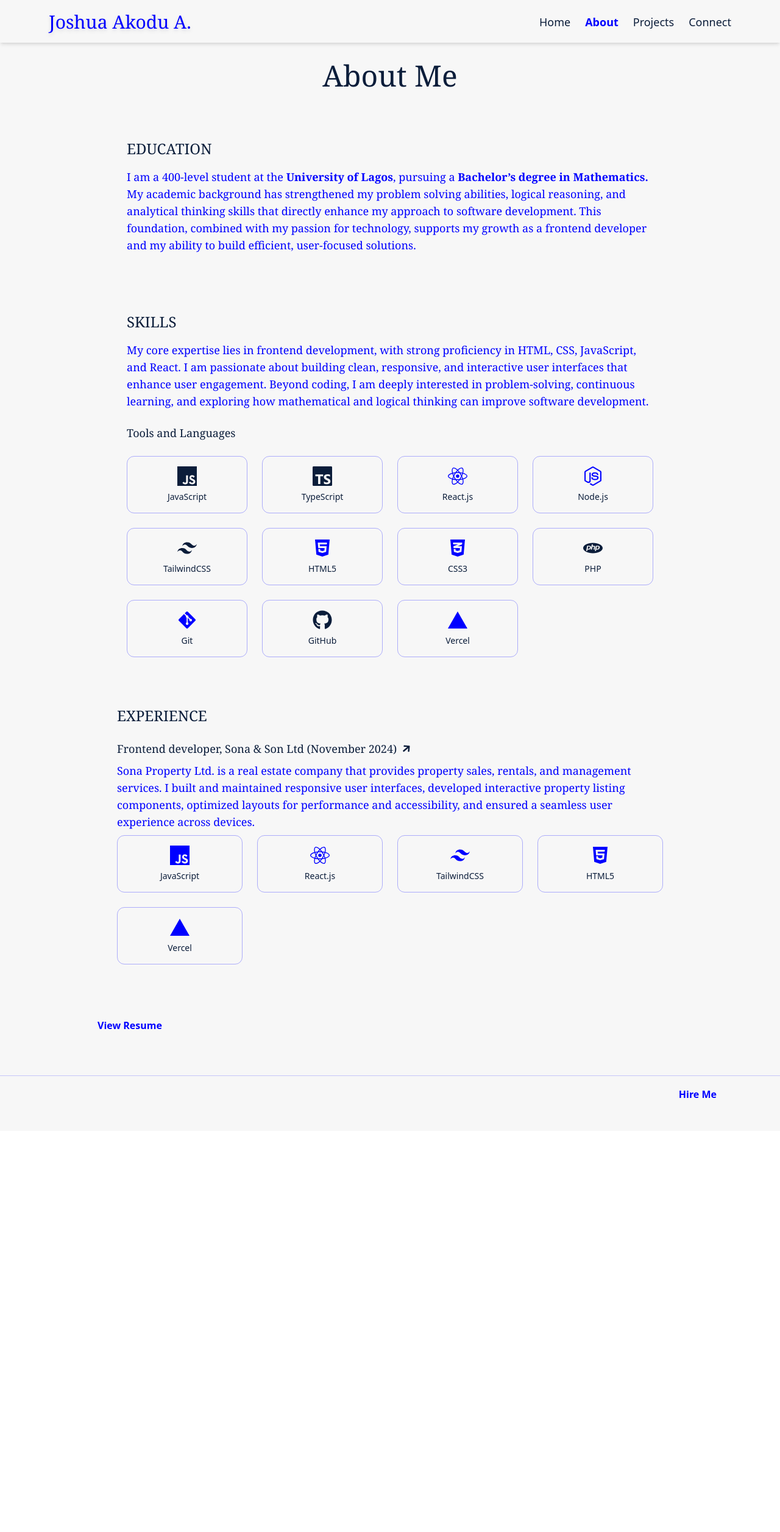
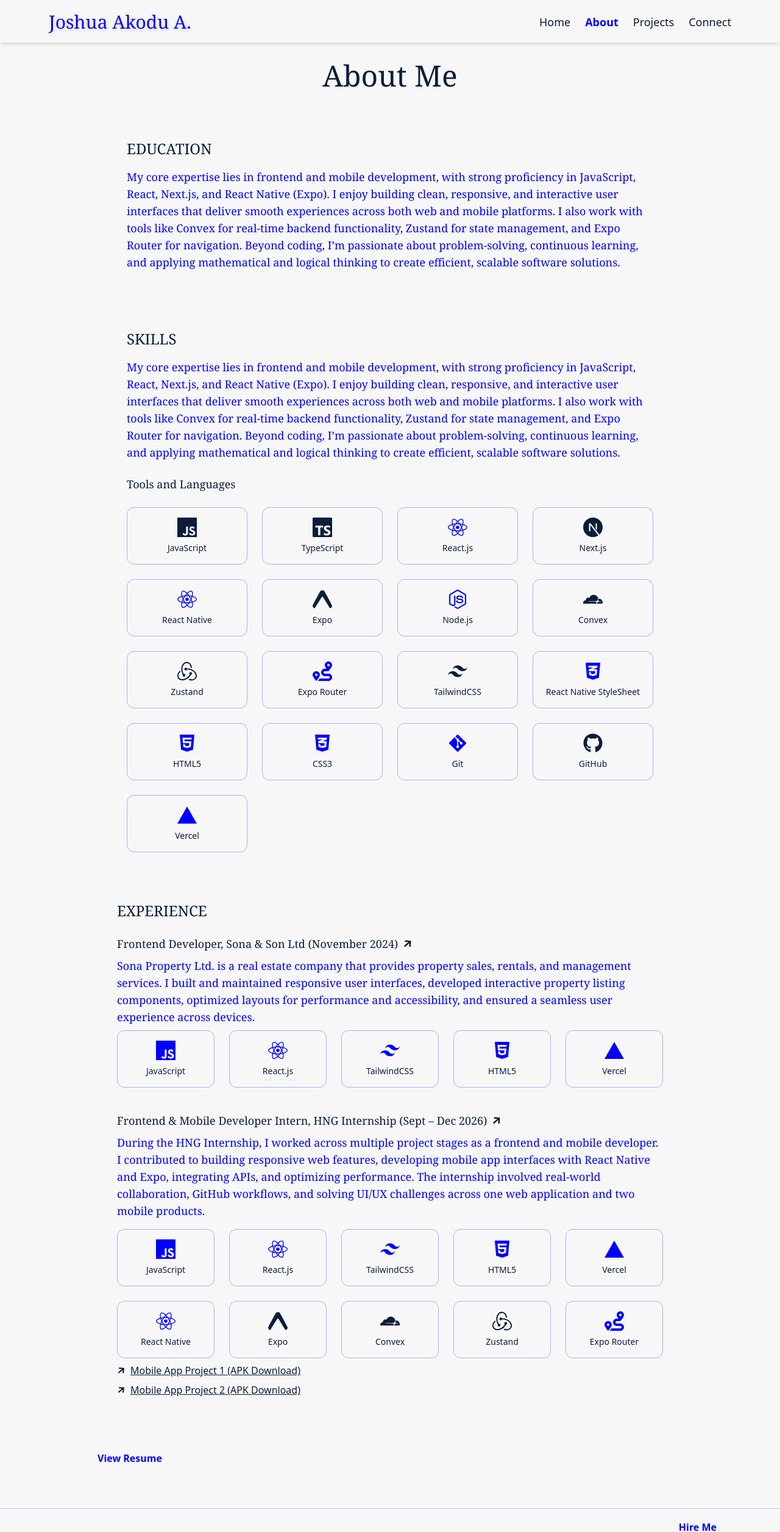
Before and after one commit to AYOBAMI-JOSHUA/JoshuaAyobami, a React (Vite) app: page /about in a window 1280 px wide. Shown: the top 2513 px of the page at 61% size. Before the commit the page ends 1855 px from the top, so only its background shows below. Built offline with nearby package versions, Linux system fonts and the light colour scheme; some icons are missing.

Commit message:
added new experince

```diff
--- a/src/component/about/Education.jsx
+++ b/src/component/about/Education.jsx
@@ -13,19 +13,23 @@ export default function Education() {
                 EDUCATION
             </Text>
 
-            <Text
+           <Text
                 as="p"
                 size="base"
-                className="mt-4 text-tealishGreen dark:text-offWhite text-left"
+                className="mt-4 text-tealishGreen dark:text-offWhite"
             >
-                I am a 400-level student at the
-                 <span className="font-bold"> University of Lagos</span>, pursuing a
-                 <span className="font-bold"> Bachelor’s degree in Mathematics. </span>
-                 My academic background has strengthened my problem solving abilities, logical reasoning, and analytical
-                thinking skills that directly enhance my approach to software development. This foundation, combined
-                with my passion for technology, supports my growth as a frontend developer and my ability to build efficient,
-                user-focused solutions.
+                My core expertise lies in frontend and mobile development, with strong
+                proficiency in JavaScript, React, Next.js, and React Native (Expo).
+                I enjoy building clean, responsive, and interactive user interfaces that
+                deliver smooth experiences across both web and mobile platforms.
+                I also work with tools like Convex for real-time backend functionality,
+                Zustand for state management, and Expo Router for navigation.
+                Beyond coding, I’m passionate about problem-solving, continuous learning,
+                and applying mathematical and logical thinking to create efficient,
+                scalable software solutions.
             </Text>
+
+
         </div>
     )
 }
--- a/src/component/about/Experience.jsx
+++ b/src/component/about/Experience.jsx
@@ -1,5 +1,5 @@
-import { FaReact, FaHtml5,  FaArrowUp } from "react-icons/fa";
-import { SiJavascript, SiTailwindcss, SiVercel } from "react-icons/si";
+import { FaReact, FaHtml5, FaArrowUp, FaRoute } from "react-icons/fa";
+import { SiJavascript, SiTailwindcss, SiVercel, SiExpo, SiCloudflare, SiRedux } from "react-icons/si";
 import Text from "../global/Text";
 import { Link } from "react-router-dom";
 
@@ -13,9 +13,21 @@ export default function Experience() {
     { name: "Vercel", icon: <SiVercel className="text-tealishGreen" size={32} /> },
   ];
 
+  const skillss = [
+    { name: "JavaScript", icon: <SiJavascript className="text-tealishGreen" size={32} /> },
+    { name: "React.js", icon: <FaReact className="text-tealishGreen" size={32} /> },
+    { name: "TailwindCSS", icon: <SiTailwindcss className="text-tealishGreen" size={32} /> },
+    { name: "HTML5", icon: <FaHtml5 className="text-tealishGreen" size={32} /> },
+    { name: "Vercel", icon: <SiVercel className="text-tealishGreen" size={32} /> },
+    { name: "React Native", icon: <FaReact className="text-tealishGreen" size={32} /> },
+    { name: "Expo", icon: <SiExpo className="text-darkNavy dark:text-offWhite" size={32} /> },
+    { name: "Convex", icon: <SiCloudflare className="text-darkNavy dark:text-offWhite" size={32} /> },
+    { name: "Zustand", icon: <SiRedux className="text-darkNavy dark:text-offWhite" size={32} /> },
+    {name: "Expo Router", icon: <FaRoute className="text-tealishGreen" size={32} /> },
+  ];
 
-    return(
-        <div className=" sm:p-4 py-8">
+  return (
+    <div className="sm:p-4 py-8">
       <Text
         as="h1"
         size="lg"
@@ -23,6 +35,8 @@ export default function Experience() {
       >
         EXPERIENCE
       </Text>
+
+      {/* SONA EXPERIENCE */}
       <Link
         to="https://sona-and-son-limited-2ol1.vercel.app/"
         target="_blank"
@@ -33,7 +47,7 @@ export default function Experience() {
           size="base"
           className="flex text-darkNavy dark:text-tealishGreen mb-2 pt-6 flex-row items-center group"
         >
-                    Frontend developer, Sona & Son Ltd (November 2024)
+          Frontend Developer, Sona & Son Ltd (November 2024)
           <FaArrowUp
             className="ml-2 transform rotate-[50deg] text-darkNavy dark:text-tealishGreen transition-transform duration-300 group-hover:scale-125"
             size={16}
@@ -41,18 +55,18 @@ export default function Experience() {
         </Text>
       </Link>
 
-
       <Text
         as="p"
         size="base"
         className="text-tealishGreen dark:text-offWhite"
       >
-               Sona Property Ltd. is a real estate company that provides property sales, rentals, and
-               management services. I built and maintained responsive user interfaces, developed
+        Sona Property Ltd. is a real estate company that provides property sales, rentals,
+        and management services. I built and maintained responsive user interfaces, developed
         interactive property listing components, optimized layouts for performance and accessibility,
         and ensured a seamless user experience across devices.
       </Text>
-            <div className="grid grid-cols-3 sm:grid-cols-3 md:grid-cols-4 gap-6 mt-2">
+
+      <div className="grid grid-cols-3 sm:grid-cols-3 md:grid-cols-5 gap-6 mt-2">
         {skills.map((skill, index) => (
           <div
             key={index}
@@ -63,7 +77,85 @@ export default function Experience() {
           </div>
         ))}
       </div>
+
+      {/* HNG INTERNSHIP EXPERIENCE */}
+      <Link
+        to="https://swift-tix.vercel.app/"
+        target="_blank"
+        rel="noopener noreferrer"
+      >
+        <Text
+          as="h4"
+          size="base"
+          className="flex text-darkNavy dark:text-tealishGreen mb-2 pt-10 flex-row items-center group"
+        >
+          Frontend & Mobile Developer Intern, HNG Internship (Sept – Dec 2026)
+          <FaArrowUp
+            className="ml-2 transform rotate-[50deg] text-darkNavy dark:text-tealishGreen transition-transform duration-300 group-hover:scale-125"
+            size={16}
+          />
+        </Text>
+      </Link>
+
+      <Text
+        as="p"
+        size="base"
+        className="text-tealishGreen dark:text-offWhite"
+      >
+        During the HNG Internship, I worked across multiple project stages as a
+        frontend and mobile developer. I contributed to building responsive web features,
+        developing mobile app interfaces with React Native and Expo, integrating APIs,
+        and optimizing performance. The internship involved real-world collaboration,
+        GitHub workflows, and solving UI/UX challenges across one web application
+        and two mobile products.
+      </Text>
+
+      <div className="mt-4 space-y-2">
+
+        <div className="grid grid-cols-3 sm:grid-cols-3 md:grid-cols-5 gap-6 mt-2">
+            {skillss.map((skill, index) => (
+            <div
+                key={index}
+                className="flex flex-col items-center justify-center text-center p-4 rounded-xl border border-tealishGreen/30 hover:bg-tealishGreen/10 transition"
+            >
+                {skill.icon}
+                <span className="mt-2 text-sm font-medium text-darkNavy dark:text-offWhite">{skill.name}</span>
+            </div>
+            ))}
         </div>
 
-    )
+        <div className="flex items-center">
+          <FaArrowUp
+            className="mr-2 transform rotate-[50deg] text-darkNavy dark:text-tealishGreen"
+            size={14}
+          />
+          <a
+            href="https://drive.google.com/drive/folders/1Txh-Jgglu_GjF9avGKpyE2HgAICSFqkg?usp=drive_link"
+            target="_blank"
+            rel="noopener noreferrer"
+            className="text-darkNavy dark:text-offWhite underline"
+          >
+            Mobile App Project 1 (APK Download)
+          </a>
+        </div>
+
+        <div className="flex items-center">
+          <FaArrowUp
+            className="mr-2 transform rotate-[50deg] text-darkNavy dark:text-tealishGreen"
+            size={14}
+          />
+          <a
+            href="https://drive.google.com/drive/folders/1zPJruQv2AI8hqXgTPbJSUBeAmCeR7yLn?usp=drive_link"
+            target="_blank"
+            rel="noopener noreferrer"
+            className="text-darkNavy dark:text-offWhite underline"
+          >
+            Mobile App Project 2 (APK Download)
+          </a>
+        </div>
+
+      </div>
+
+    </div>
+  );
 }
--- a/src/component/about/Skills.jsx
+++ b/src/component/about/Skills.jsx
@@ -18,12 +18,18 @@ export default function Skills() {
                 as="p"
                 size="base"
                 className="mt-4 text-tealishGreen dark:text-offWhite"
-            >
-                My core expertise lies in frontend development, with strong proficiency in HTML, CSS, JavaScript, and React.
-                I am passionate about building clean, responsive, and interactive user interfaces that enhance user engagement.
-                 Beyond coding, I am deeply interested in problem-solving, continuous learning, and exploring how mathematical and
-                 logical thinking can improve software development.
-            </Text>
+                >
+                My core expertise lies in frontend and mobile development, with strong
+                proficiency in JavaScript, React, Next.js, and React Native (Expo).
+                I enjoy building clean, responsive, and interactive user interfaces that
+                deliver smooth experiences across both web and mobile platforms.
+                I also work with tools like Convex for real-time backend functionality,
+                Zustand for state management, and Expo Router for navigation.
+                Beyond coding, I’m passionate about problem-solving, continuous learning,
+                and applying mathematical and logical thinking to create efficient,
+                scalable software solutions.
+                </Text>
+
 
             <Tools />
 
--- a/src/component/about/Tools.jsx
+++ b/src/component/about/Tools.jsx
@@ -1,20 +1,42 @@
-import { FaReact, FaNodeJs, FaHtml5, FaCss3Alt, FaGitAlt, FaGithub } from "react-icons/fa";
-import { SiJavascript, SiTypescript, SiTailwindcss, SiVercel, SiPhp } from "react-icons/si";
+import { FaReact, FaNodeJs, FaHtml5, FaCss3Alt, FaGitAlt, FaGithub, FaRoute } from "react-icons/fa";
+import { SiJavascript, SiTypescript, SiTailwindcss, SiVercel, SiPhp, SiNextdotjs, SiCloudflare, SiRedux, SiExpo } from "react-icons/si";
 import Text from "../global/Text";
 
 const skills = [
+  // Core Languages
   { name: "JavaScript", icon: <SiJavascript className="text-darkNavy dark:text-offWhite" size={32} /> },
   { name: "TypeScript", icon: <SiTypescript className="text-darkNavy dark:text-offWhite" size={32} /> },
+
+  // Web Frameworks
   { name: "React.js", icon: <FaReact className="text-tealishGreen" size={32} /> },
+  { name: "Next.js", icon: <SiNextdotjs className="text-darkNavy dark:text-offWhite" size={32} /> },
+
+  // Mobile Development
+  { name: "React Native", icon: <FaReact className="text-tealishGreen" size={32} /> },
+  { name: "Expo", icon: <SiExpo className="text-darkNavy dark:text-offWhite" size={32} /> },
+
+  // Backend & Database
   { name: "Node.js", icon: <FaNodeJs className="text-tealishGreen" size={32} /> },
+  { name: "Convex", icon: <SiCloudflare className="text-darkNavy dark:text-offWhite" size={32} /> }, // closest icon for Convex
+
+  // State Management & Routing
+  { name: "Zustand", icon: <SiRedux className="text-darkNavy dark:text-offWhite" size={32} /> }, // placeholder icon
+  { name: "Expo Router", icon: <FaRoute className="text-tealishGreen" size={32} /> },
+
+  // Styling
   { name: "TailwindCSS", icon: <SiTailwindcss className="text-darkNavy dark:text-offWhite" size={32} /> },
+  { name: "React Native StyleSheet", icon: <FaCss3Alt className="text-tealishGreen" size={32} /> },
+
+  // Core Web
   { name: "HTML5", icon: <FaHtml5 className="text-tealishGreen" size={32} /> },
   { name: "CSS3", icon: <FaCss3Alt className="text-tealishGreen" size={32} /> },
-  { name: "PHP", icon: <SiPhp className="text-darkNavy dark:text-offWhite" size={32} /> },
+
+  // Tools
   { name: "Git", icon: <FaGitAlt className="text-tealishGreen" size={32} /> },
   { name: "GitHub", icon: <FaGithub className="text-darkNavy dark:text-offWhite" size={32} /> },
   { name: "Vercel", icon: <SiVercel className="text-tealishGreen" size={32} /> },
 ];
+
 
 export default function Tools() {
   return (
--- a/src/component/home/CursorLook.jsx
+++ b/src/component/home/CursorLook.jsx
@@ -65,7 +65,7 @@ export default function Hero() {
           className="text-darkNavy dark:text-offWhite"
         >
           Hi, I'm a <br />
-          Frontend <span className="text-tealishGreen">developer</span>.
+          Frontend & Mobile <span className="text-tealishGreen">Developer</span>.
         </Text>
 
         <Text
@@ -73,10 +73,12 @@ export default function Hero() {
           size="base"
           className="mt-4 text-tealishGreen dark:text-offWhite"
         >
-          with 1+ year of experience using React, JavaScript, HTML5, and TailwindCSS and other
-          frameworks to build all aspects of the user experience and user interface
-          for client-facing landing pages.
+          with 1+ year of experience building responsive web interfaces and mobile apps
+          using Next.js, React, React Native, JavaScript, TailwindCSS, and Convex.
+          I focus on creating smooth, scalable, and user-centered experiences across both
+          web and mobile platforms.
         </Text>
+
 
         <div className="mt-6 flex flex-col sm:flex-row gap-4 justify-center lg:justify-start">
           <Link
```
Also changed, not shown: 1 other file (tests, documents, lock files or other folders). Lines whose indentation alone changed are shown as unchanged.
